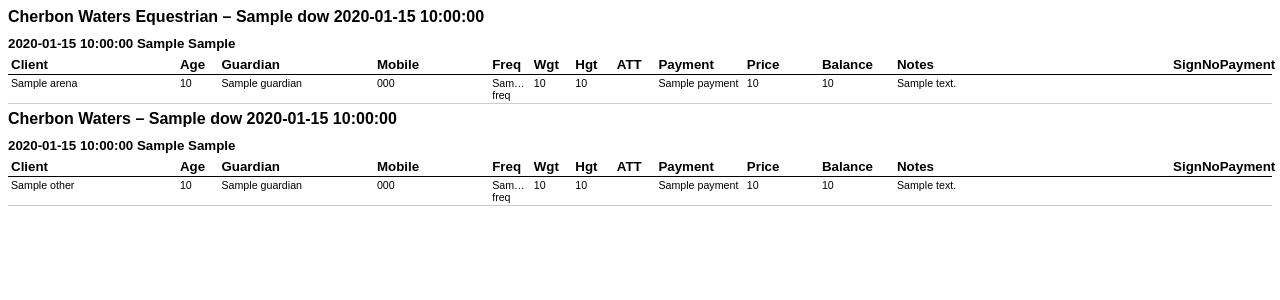
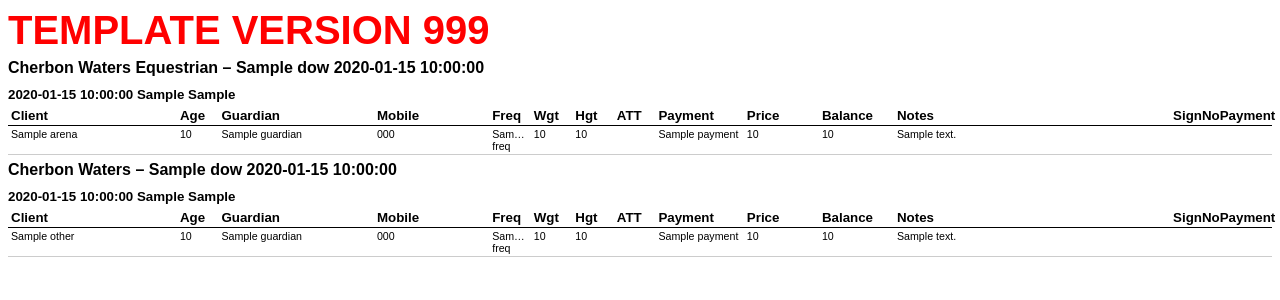
Before and after one commit to blackmustangsally1970-prog/CherbonApp, a Flask app: template templates/lessons_pdf.html in a window 1280 px wide. Shown: the top 300 px of the page. Run offline with Flask 3, Linux system fonts and the light colour scheme; the template is opened without the code that fills it: most values are stand-ins (such as "Sample title", 1, 10 or a date in 2020).

Commit message:
fix15print

```diff
--- a/templates/lessons_pdf.html
+++ b/templates/lessons_pdf.html
@@ -85,6 +85,9 @@
 </head>
 
 <body>
+<h1 style="color:red; font-size:40px;">TEMPLATE VERSION 999</h1>
+
+
 
 <h1>Cherbon Waters Equestrian – {{ dow }} {{ pretty_date }}</h1>
 
```
